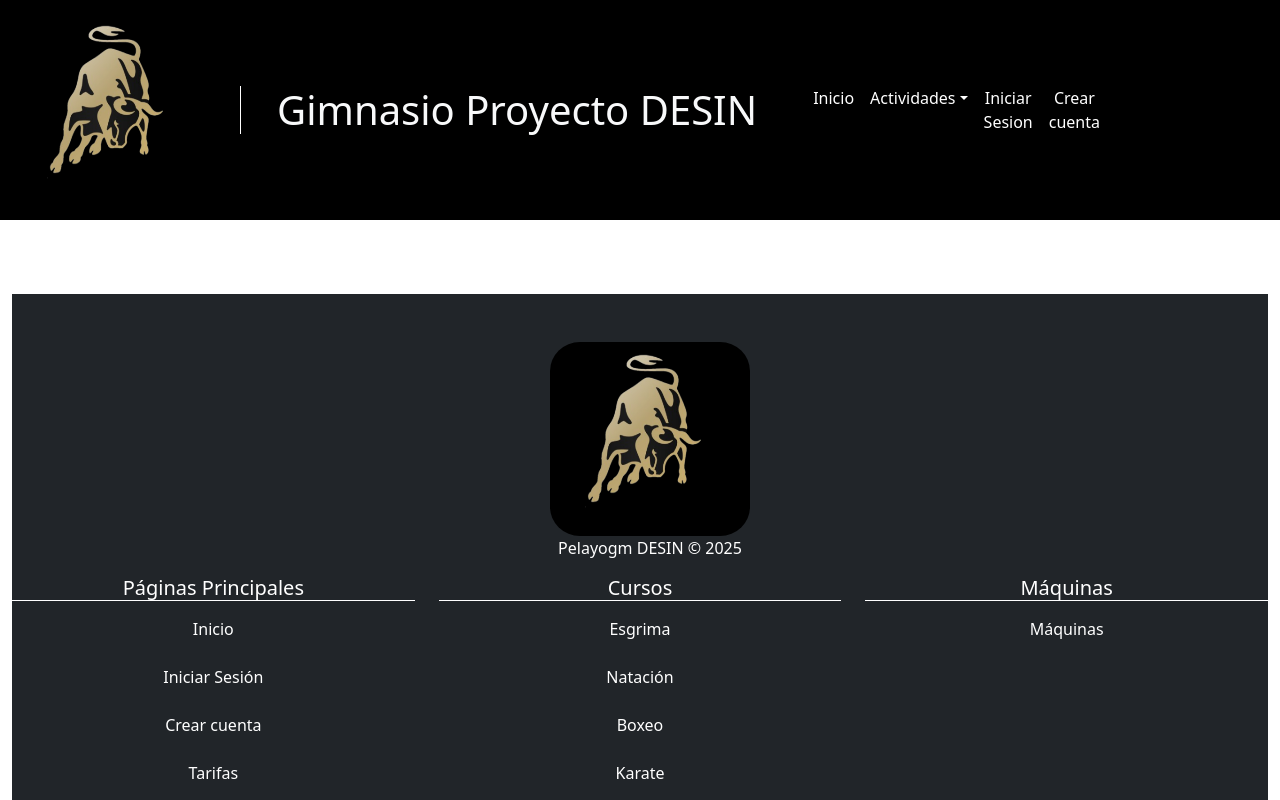
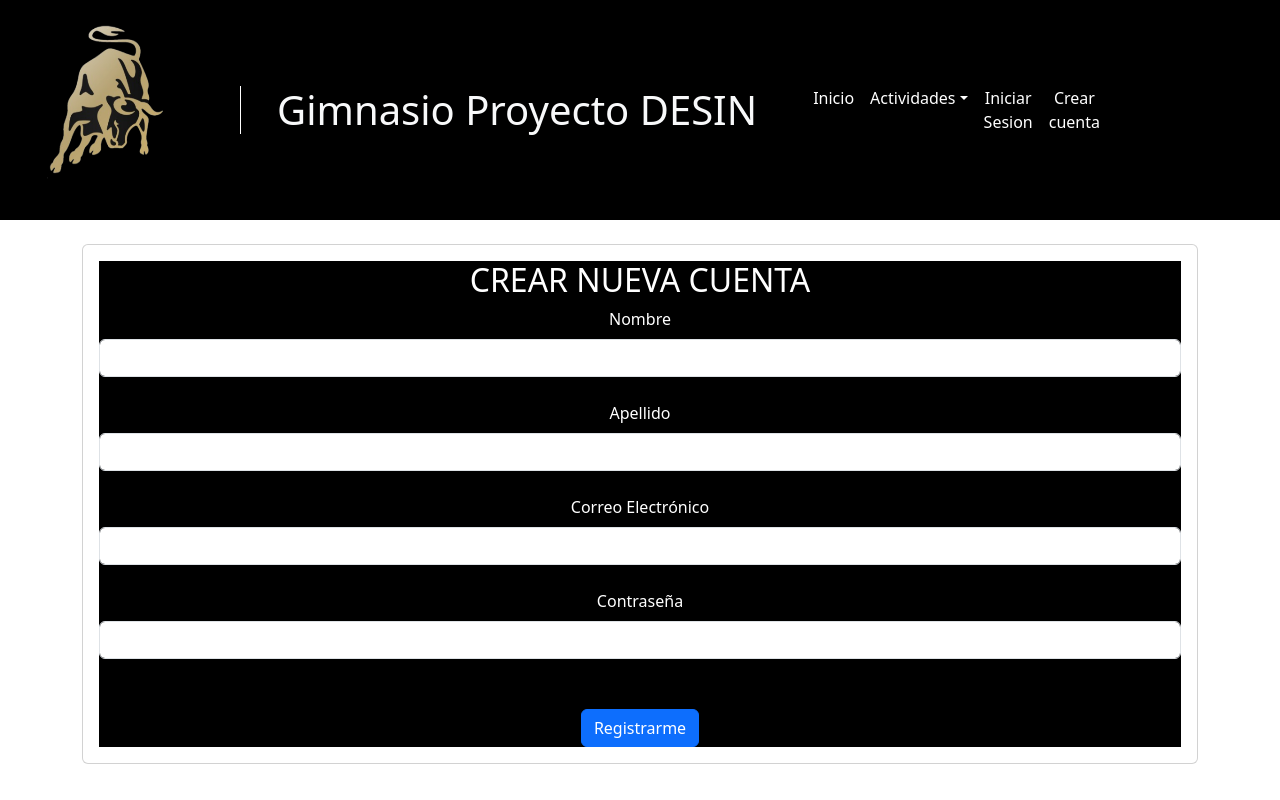
Before and after one commit to Pelayogm/DESIN_ProyectoGimnasioReact, a React (Create React App) app: page /crear-cuenta in a window 1280 px wide. Shown: the top 800 px of the page. Built offline with nearby package versions, Linux system fonts and the light colour scheme.

Commit message:
Crear-cuenta v1.0 - Pelayogm

```diff
--- a/src/App.js
+++ b/src/App.js
@@ -12,6 +12,7 @@ import Boxeo from './Boxeo.js'
 import Natacion from './Natacion.js'
 import Esgrima from './Esgrima.js'
 import Karate from './Karate.js';
+import CrearCuenta from './Componentes/CrearCuenta.jsx';
 
 function App() {
   return (
@@ -27,6 +28,7 @@ function App() {
             <Route path="/cursos-disponibles/esgrima" element={<Esgrima/>}/>
             <Route path="/cursos-disponibles/boxeo" element={<Boxeo/>}/>
             <Route path="/cursos-disponibles/karate" element={<Karate/>}/>
+            <Route path='/crear-cuenta' element={<CrearCuenta/>}/>
           </Routes>
           <Footer/>
       </BrowserRouter>
--- a/src/BarraNavegacion.jsx
+++ b/src/BarraNavegacion.jsx
@@ -27,8 +27,8 @@ function BarraDeNavegacion() {
               <NavDropdown.Item as={Link} to={"/maquinas-disponibles"}>Maquinas</NavDropdown.Item>
               <NavDropdown.Item as={Link} to={"/cursos-disponibles"}>Cursos</NavDropdown.Item>
             </NavDropdown>
-            <Nav.Link href="login.html">Iniciar Sesion</Nav.Link>
-            <Nav.Link href="crearCuenta.html">Crear cuenta</Nav.Link>
+            <Nav.Link as={Link} to={"/crear-cuenta"}>Iniciar Sesion</Nav.Link>
+            <Nav.Link as={Link} to={"/crear-cuenta"}>Crear cuenta</Nav.Link>
           </Nav>
         </Navbar.Collapse>
       </Container>
--- /dev/null
+++ b/src/Componentes/CrearCuenta.jsx
@@ -0,0 +1,40 @@
+import { Card, Col, Container, Form } from "react-bootstrap";
+
+export default function CrearCuenta() {
+
+    return (
+        <>
+            <Container>
+                <Col>
+                    <Card>
+                        <Card.Body>
+                        <form className="bg-black" style={{ color: 'white'}}>
+                            <h2 className="text-center">CREAR NUEVA CUENTA</h2>
+                            <div className="form-outline mb-4">
+                              <label className="form-label" htmlFor="nombre"> Nombre </label>
+                              <input type="text" id="nombre" className="form-control" required />
+                            </div>
+                            <div className="form-outline mb-4">
+                              <label className="form-label" htmlFor="apellido"> Apellido </label>
+                              <input type="text" id="apellido" className="form-control" required />
+                            </div>
+                            <div className="form-outline mb-4">
+                              <label className="form-label" htmlFor="email"> Correo Electrónico </label>
+                              <input type="email" id="email" className="form-control" required />
+                            </div>
+                            <div className="form-outline mb-4">
+                              <label className="form-label" htmlFor="password"> Contraseña </label>
+                              <input type="password" id="password" className="form-control" required />
+                            </div>
+                            <div style={{justifyContent: 'center', marginTop: '50px'}}>
+                              <button type="submit" className="btn btn-primary btn-block"> Registrarme </button>
+                            </div>
+                        </form>
+                        </Card.Body>
+                    </Card>
+                </Col>
+            </Container>
+        </>
+    )
+
+}
```
